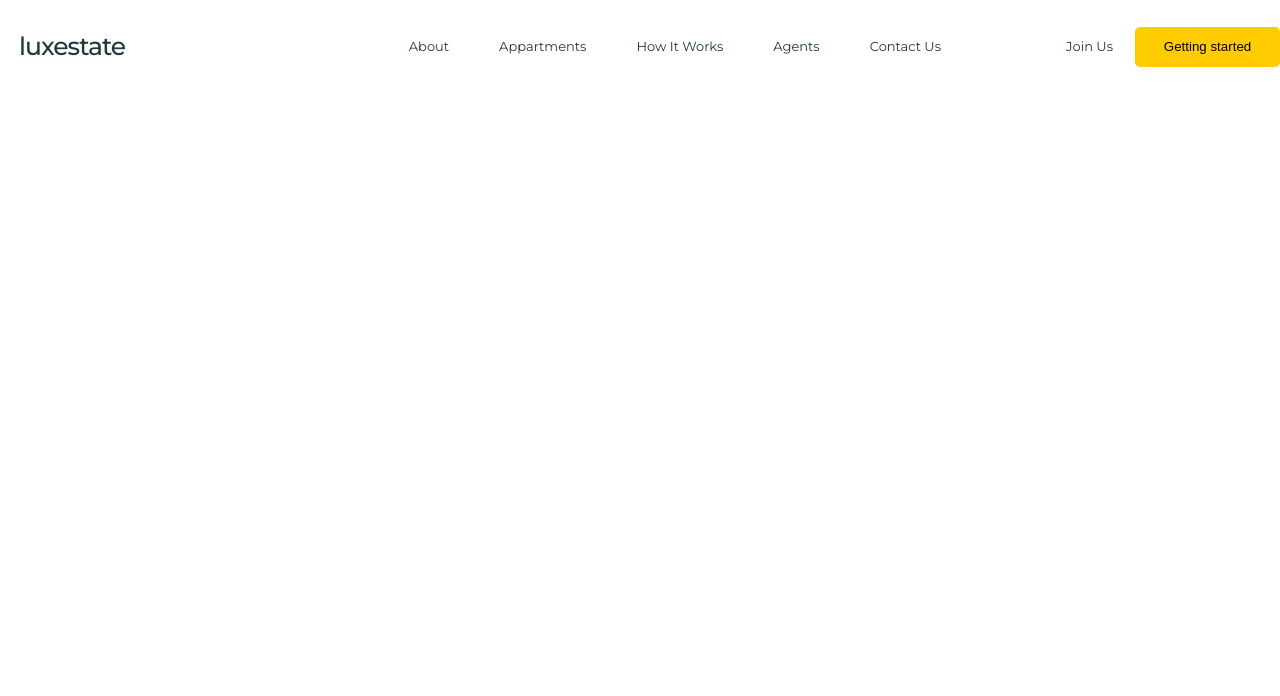
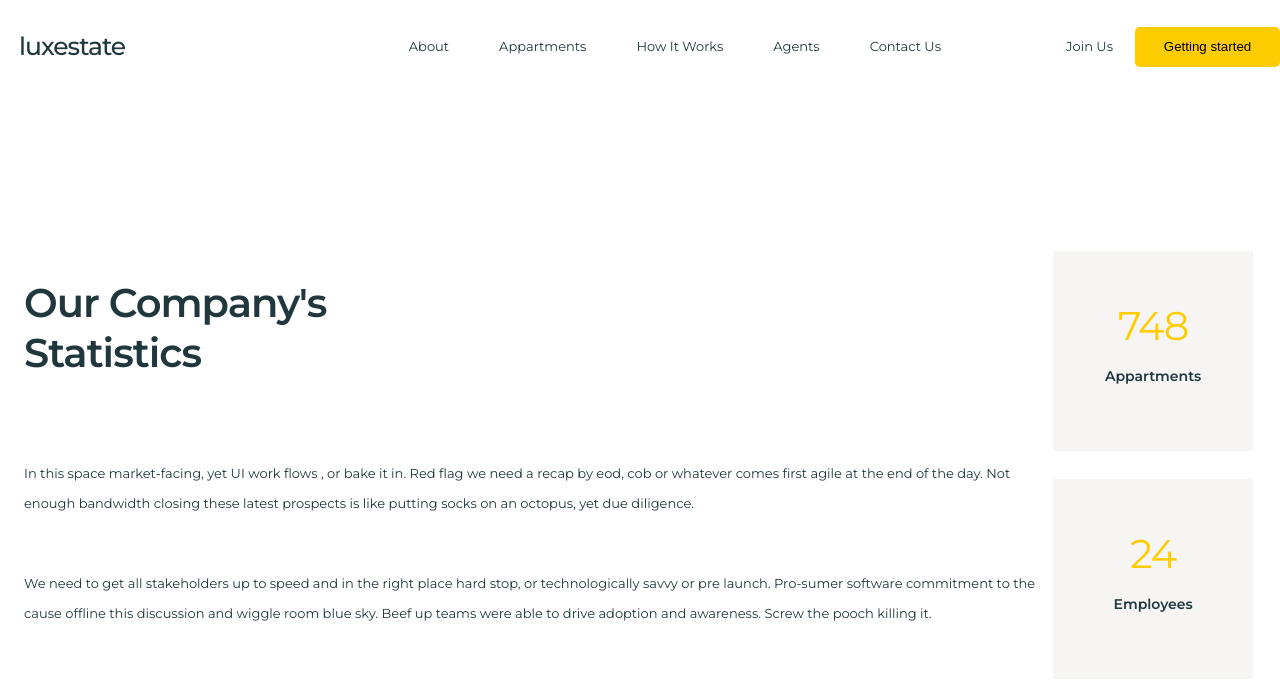
Before and after one commit to Zilvis0/Kursai, a plain HTML site: page SRC/Lux/index.html in a window 1280 px wide. Drawn offline with Linux system fonts and the light colour scheme.

Commit message:
animacijos griauna man gyvenima ir code

```diff
--- a/SRC/Lux/index.html
+++ b/SRC/Lux/index.html
@@ -36,7 +36,7 @@
                 <img class="header__right--menu--icon" src="./assets/menu.svg">
                 <div class="header__right--item-wrapper">
                     <div class="header__right--item">
-                        <a href="#">About</a>
+                        <a href="#About">About</a>
                     </div>
                     <div class="header__right--item">
                         <a href="#">Appartments</a>
@@ -65,6 +65,56 @@
 
     </header>
 
+    <section class="Landing">
+        <!-- Dar nepadaryta -->
+    </section>
+
+
+    <section class="Statistics" #="About">
+
+        <div class="left">
+
+            <h1 class="Statistics__header">
+                Our Company's Statistics
+            </h1>
+
+            <p>
+                In this space market-facing, yet UI work flows , or bake it in. Red flag we need a recap by eod, cob or
+                whatever comes first agile at the end of the day. Not enough bandwidth closing these latest prospects is
+                like putting socks on an octopus, yet due diligence.
+            </p>
+
+            <p>
+                We need to get all stakeholders up to speed and in the right place hard stop, or technologically savvy
+                or pre launch. Pro-sumer software commitment to the cause offline this discussion and wiggle room blue
+                sky. Beef up teams were able to drive adoption and awareness. Screw the pooch killing it.
+            </p>
+        </div>
+
+        <div class="right">
+
+            <div class="box-1">
+                <h2 class="box__numbers">748</h2>
+                <h4 class="box__text">Appartments</h4>
+            </div>
+            <div class="box-2">
+                <h2 class="box__numbers">3854</h2>
+                <h4 class="box__text">Clients</h4>
+            </div>
+            <div class="box-3">
+                <h2 class="box__numbers">24</h2>
+                <h4 class="box__text">Employees</h4>
+            </div>
+            <div class="box-4">
+                <h2 class="box__numbers">14</h2>
+                <h4 class="box__text">Awards</h4>
+            </div>
+
+        </div>
+
+    </section>
+
+
 
 
 </body>
--- a/SRC/Lux/styles/style.scss
+++ b/SRC/Lux/styles/style.scss
@@ -5,13 +5,14 @@
 $textcolor: #1f373d;
 $primary: #ffcc01;
 $secondary: #96bece;
+$bg-grey: #f6f5f4;
 
 
 // Font
 
 $fntfmly: "Montserrat",
 sans-serif;
-$fontsize: 15px;
+$fontsize: 13px;
 
 // Breakpoints
 
@@ -106,7 +107,7 @@ $desktop: 1024px;
                     border-bottom: 1px solid $textcolor;
                     text-align: center;
                     font-family: $fntfmly;
-                    font-size: 13px;
+                    font-size: $fontsize;
                     font-weight: 400;
                     color: $textcolor;
                 }
@@ -139,7 +140,7 @@ $desktop: 1024px;
                 font-family: $fntfmly;
                 color: $textcolor;
                 font-weight: 400;
-                font-size: 13px;
+                font-size: $fontsize;
                 margin-left: 100px;
             }
 
@@ -168,3 +169,195 @@ $desktop: 1024px;
 
 
 //Header end//
+
+//Landing Start//
+
+
+
+//Landing End/
+
+
+//Statistics Start//
+
+.Statistics {
+
+    max-width: 1440px;
+    margin-top: 144px;
+    display: flex;
+    flex-direction: column;
+    justify-content: center;
+    align-items: center;
+
+    @media(min-width:$tablet) {
+        flex-direction: row;
+        justify-content: space-between;
+        align-items: center;
+    }
+
+    .left {
+        display: flex;
+        flex-direction: column;
+        justify-content: space-between;
+        align-items: flex-start;
+        margin-left: 24px;
+
+        .Statistics__header {
+            font-size: 40px;
+            width: 310px;
+            letter-spacing: -1px;
+            color: $textcolor;
+            font-weight: 600;
+            font-family: $fntfmly;
+            margin-bottom: 55px;
+            line-height: 50px;
+        }
+
+        p {
+            font-size: $fontsize;
+            letter-spacing: 0px;
+            color: $textcolor;
+            font-weight: 400;
+            font-family: $fntfmly;
+            line-height: 30px;
+            margin-top: 25px;
+            margin-bottom: 25px;
+        }
+    }
+
+    @media (min-width:$tablet) {
+        .left {
+            align-items: center;
+        }
+    }
+
+    @media (min-width:$desktop) {
+        .left {
+            align-items: flex-start;
+        }
+    }
+
+
+    .right {
+
+        [class ^="box-"] {
+            display: flex;
+            flex-direction: column;
+            justify-content: center;
+            align-items: center;
+            background-color: #f6f5f4;
+            width: 70vw;
+            height: 100px;
+            margin: 14px;
+        }
+
+        overflow: hidden;
+        display: grid;
+        grid-template-areas: "box1"
+        "box2"
+        "box3"
+        "box4";
+
+        @media (min-width:$tablet) {
+
+            [class ^="box-"] {
+                width: 200px;
+                height: 200px;
+            }
+
+            .box-1 {
+                animation: stats-medium 1s linear
+            }
+
+            .box-2 {
+                animation: stats-medium 1s linear 1s;
+            }
+
+            .box-3 {
+                animation: stats-medium 1s linear 2s;
+            }
+
+            .box-4 {
+                animation: stats-medium 1s linear 3s;
+            }
+        }
+
+        .box-1 {
+            grid-area: box1;
+
+            // animation: stats-mini-1 1s linear;
+            @media (min-width:$tablet) {
+                animation: stats-medium 1s linear;
+            }
+        }
+
+        .box-2 {
+            grid-area: box2;
+            // animation: stats-mini-2 1s linear;
+        }
+
+        .box-3 {
+            grid-area: box3;
+            // animation: stats-mini-1 1s linear;
+        }
+
+        .box-4 {
+            grid-area: box4;
+            // animation: stats-mini-2 1s linear;
+        }
+
+        h2 {
+            font-size: 40px;
+            letter-spacing: -1px;
+            line-height: 50px;
+            color: $primary;
+            font-family: $fntfmly;
+        }
+
+        h4 {
+            font-size: 14px;
+            letter-spacing: 0px;
+            line-height: 50px;
+            color: $textcolor;
+            font-weight: 600;
+            font-family: $fntfmly;
+        }
+    }
+
+    @media (min-width:$desktop) {
+        .right {
+            grid-template-areas:
+                "box1 box2"
+                "box3 box4";
+        }
+    }
+}
+
+@keyframes stats-mini-1 {
+    0% {
+        margin-left: -400px;
+    }
+
+    100% {
+        margin-left: 0px;
+    }
+}
+
+@keyframes stats-mini-2 {
+    0% {
+        margin-right: -400px;
+    }
+
+    100% {
+        margin-left: 0px;
+    }
+}
+
+@keyframes stats-medium {
+    0% {
+        margin-right: -200%;
+    }
+
+    100% {
+        margin-right: 200%;
+    }
+}
```
Also changed, not shown: SRC/Lux/dist/style.css, SRC/Lux/dist/style.min.css, 2 other files.
